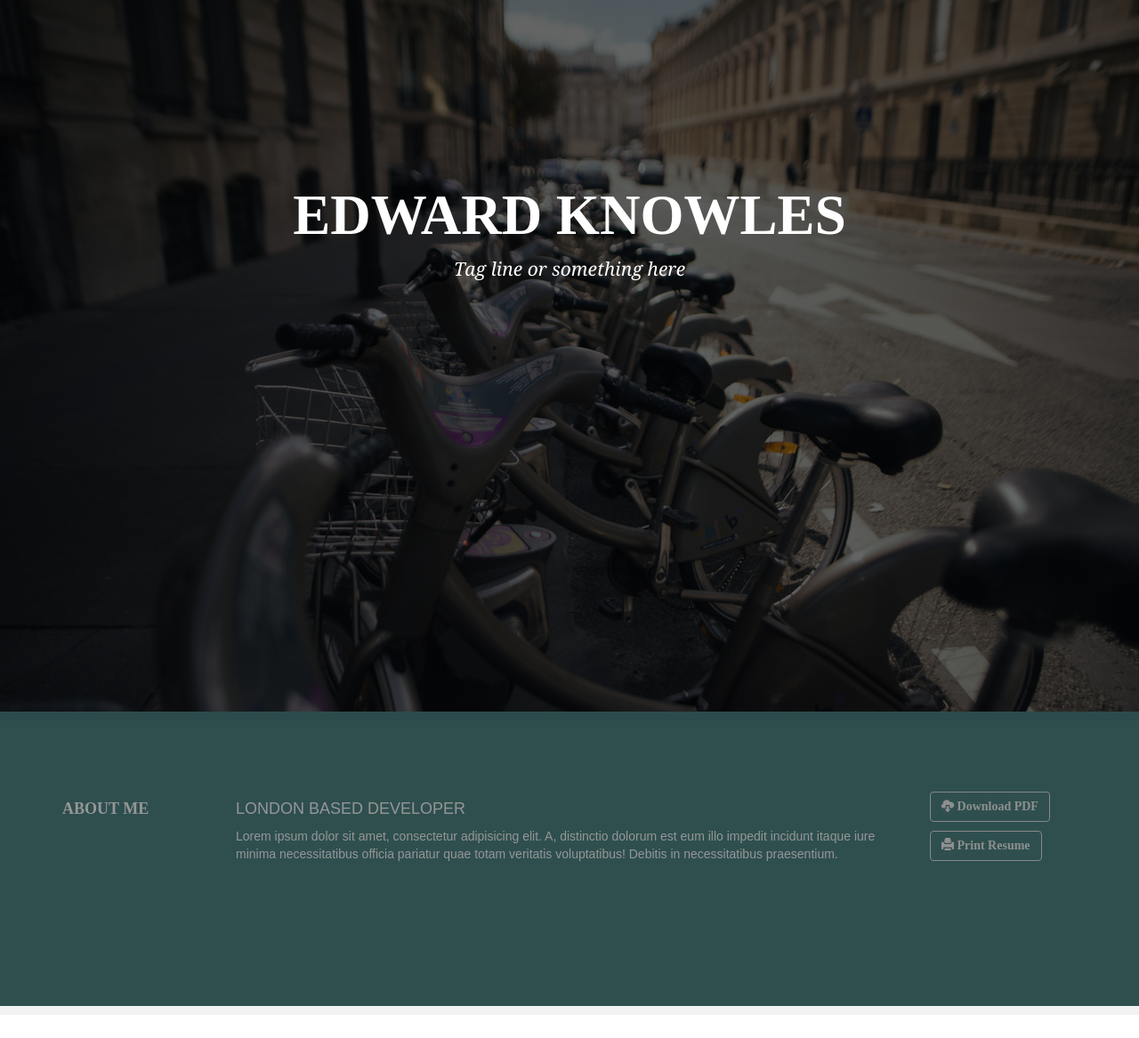
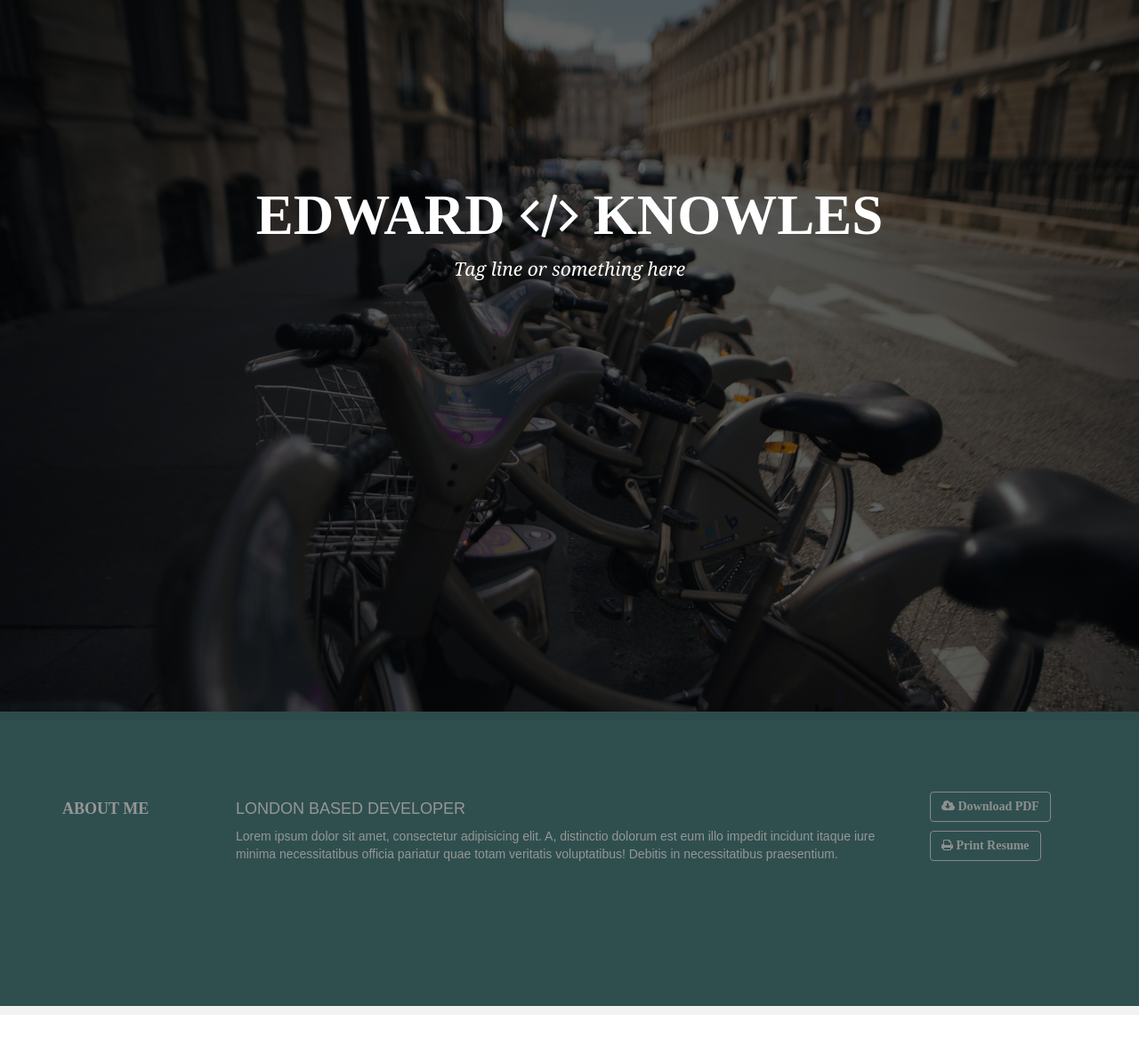
Before and after one commit to eknowles/CV, a Flask app: template templates/index.html in a window 1280 px wide. Shown: the top 1167 px of the page at 89% size. Run offline with Flask 2, Linux system fonts and the light colour scheme; the template is opened without the code that fills it, so the values that code supplies are empty; some libraries are stand-ins or nearby versions.

Commit message:
Moved to Font Awesome

```diff
--- a/templates/base.html
+++ b/templates/base.html
@@ -13,6 +13,7 @@
     <link href="//netdna.bootstrapcdn.com/bootstrap/3.0.0/css/bootstrap.min.css" rel="stylesheet">
     <link rel="shortcut icon" href="{{ url_for('static', filename='ico/favicon.ico') }}">
     <link rel="stylesheet" href="{{ url_for('static', filename='css/style.css') }}" class="css">
+    <link href="//netdna.bootstrapcdn.com/font-awesome/4.0.3/css/font-awesome.css" rel="stylesheet">
     <script type="text/javascript" src="//use.typekit.net/rxn8uxe.js"></script>
     <script type="text/javascript">try{Typekit.load();}catch(e){}</script>
     <script type="text/javascript" src="//code.jquery.com/jquery-1.10.2.min.js"></script>
@@ -52,7 +53,7 @@
         <div class="row">
             <div class="col-xs-12 col-sm-12 col-md-12">
                 <h4>That's all I have to say, about that</h4>
-                <p>mail@eknowles.com</p>
+                <p class="position">mail@eknowles.com</p>
             </div>
         </div>
 
--- a/templates/index.html
+++ b/templates/index.html
@@ -10,7 +10,7 @@
     <div class="intro-section">
         <div class="jumbotron">
             <div class="container">
-                <h1 class="section-title">EDWARD KNOWLES</h1>
+                <h1 class="section-title">EDWARD <i class="fa fa-code"></i> KNOWLES</h1>
                 <p class="position">Tag line or something here</p>
             </div>
         </div>
@@ -29,8 +29,8 @@
                 <p class="body">Lorem ipsum dolor sit amet, consectetur adipisicing elit. A, distinctio dolorum est eum illo impedit incidunt itaque iure minima necessitatibus officia pariatur quae totam veritatis voluptatibus! Debitis in necessitatibus praesentium.</p>
             </div>
             <div class="col-xs-12 col-sm-3 col-md-2">
-              <p><a class="btn btn-default" href="#"><span class="glyphicon glyphicon-cloud-download"></span> Download PDF</a></p>
-              <p><a class="btn btn-default" href="#"><span class="glyphicon glyphicon-print"></span> Print Resume</a></p>
+              <p><a class="btn btn-default" href="#"><i class="fa fa-cloud-download"></i> Download PDF</a></p>
+              <p><a class="btn btn-default" href="#"><i class="fa fa-print"></i> Print Resume</a></p>
             </div>
         </div>
 
@@ -150,7 +150,7 @@
             </div>
         {% endif %}
             <div class="col-xs-12 col-sm-6 col-md-5">
-                <h4>{{ event.name }}</h4>
+                <h4>{{ event.name }} <i class="fa fa-external-link fa-fw"></i></h4>
                 <p class="position">{{ event.clean_dates }}</p>
                 <p class="body">{{ event.location }}</p>
             </div>
```
Also changed, not shown: app.py (+5 -4 lines).
